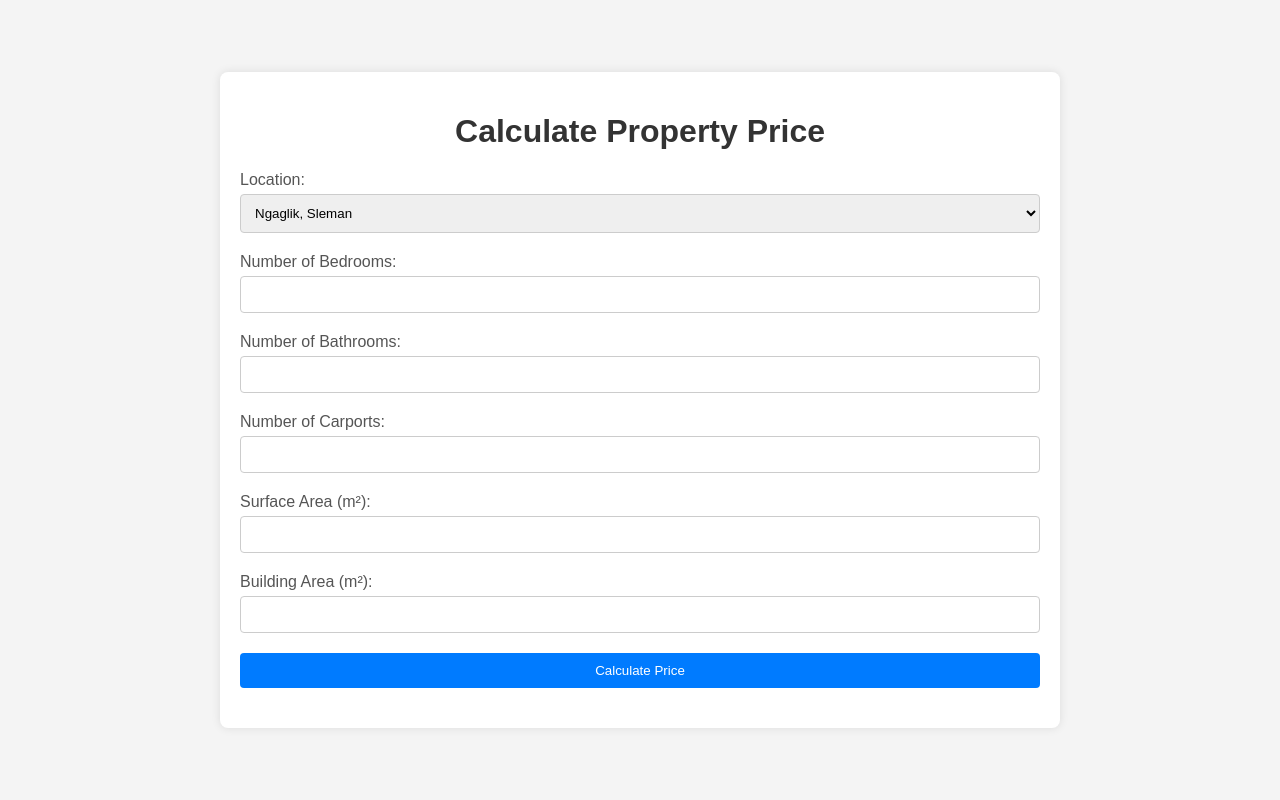
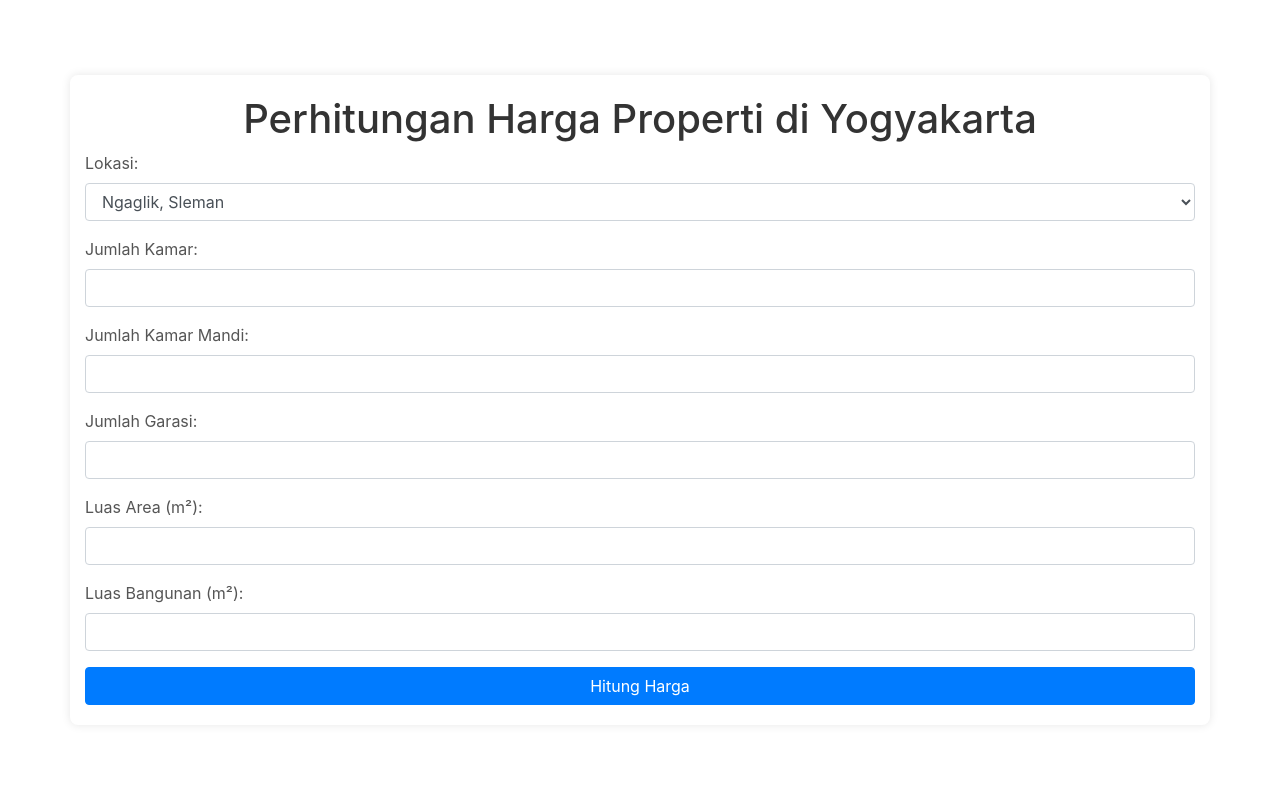
Before and after one commit to MuhammadNurilHuda/Deploy-Yogyakarta-Housing-Price, a Flask app: page / in a window 1280 px wide. Run offline with Flask 3, Linux system fonts and the light colour scheme; parts of the project's set-up code (start-up, migrations or seed data) failed here and were passed over; some libraries are stand-ins or nearby versions.

Commit message:
Modal, bahasa indonesia

```diff
--- a/app.py
+++ b/app.py
@@ -1,8 +1,12 @@
-from flask import Flask, render_template, request, redirect, jsonify
+from flask import Flask, render_template, request, jsonify
 from flask_sqlalchemy import SQLAlchemy
-import Transform, sqlite3, joblib
-import numpy as np
+import Transform, joblib
 import pandas as pd
+import locale
+
+# Set locale to Indonesian for currency formatting
+locale.setlocale(locale.LC_ALL, 'id_ID.UTF-8')
+
 
 app = Flask(__name__)
 model = joblib.load("model.pkl")
@@ -24,47 +28,38 @@
     building_area = db.Column(db.Integer, nullable=False)
     price = db.Column(db.Float, nullable=False)
 
-
-def add_property_to_db(locations, bed, bath, carport, surface_area, building_area, price):
-    conn = sqlite3.connect('instance/yogyakarta-housing-price.db')
-    cursor = conn.cursor()
-    cursor.execute('''INSERT INTO properties (locations, bed, bath, carport, surface_area, building_area, price)
-                      VALUES (?, ?, ?, ?, ?, ?, ?)''',
-                   (locations, bed, bath, carport, surface_area, building_area, price))
-    conn.commit()
-    conn.close()
+def format_currency(value):
+    return locale.currency(value, grouping=True)
 
 # Route for the home page
 @app.route('/', methods=['GET', 'POST'])
 def home():
     locations = [
-    'Ngaglik, Sleman', 'Jombor, Sleman', 'Berbah, Sleman', 'Prambanan, Sleman', 'Moyudan, Sleman',
-    'Depok, Sleman', 'Gamping, Sleman', 'Kaliurang, Yogyakarta', 'Sedayu, Bantul', 'Ngemplak, Sleman',
-    'Piyungan, Bantul', 'Umbulharjo, Yogyakarta', 'Godean, Sleman', 'Mlati, Sleman', 'Condong Catur, Sleman',
-    'Kasihan, Bantul', 'Bantul, Bantul', 'Sleman, Sleman', 'Sewon, Bantul', 'Kalasan, Sleman',
-    'Plered, Bantul', 'Sleman, Yogyakarta', 'Maguwoharjo, Yogyakarta', 'Demangan, Yogyakarta',
-    'Purwomartani, Sleman', 'Minggir, Sleman', 'Gondokusuman, Yogyakarta', 'Kotagede, Yogyakarta',
-    'Turi, Sleman', 'Kaliurang, Sleman', 'Pogung, Yogyakarta', 'Mantrijeron, Yogyakarta', 'Cebongan, Sleman',
-    'Pakualaman, Yogyakarta', 'Bantul, Yogyakarta', 'Sayegan, Sleman', 'Danurejan, Yogyakarta',
-    'Wirobrajan, Yogyakarta', 'Banguntapan, Bantul', 'Seturan, Yogyakarta', 'Pakem, Sleman',
-    'Caturtunggal, Sleman', 'Tegalrejo, Yogyakarta', 'Wonosari, Gunung Kidul', 'Jetis, Bantul',
-    'Pajangan, Bantul', 'Kraton, Yogyakarta', 'Cebongan, Yogyakarta', 'Imogiri, Bantul', 'Sentolo, Kulon Progo',
-    'Playen, Gunung Kidul', 'Tempel, Sleman', 'Kulonprogo, Kulon Progo', 'Mergangsan, Yogyakarta',
-    'Wates, Kulon Progo', 'Gedong Tengen, Yogyakarta', 'Gondomanan, Yogyakarta', 'Jetis, Yogyakarta',
-    'Sidoarum, Sleman', 'Nanggulan, Kulon Progo', 'Pandak, Bantul', 'Bambanglipuro, Bantul',
-    'Imogiri, Yogyakarta', 'Nologaten, Yogyakarta', 'Caturtunggal, Yogyakarta', 'Kulonprogo, Yogyakarta',
-    'Purwomartani, Yogyakarta', 'Sekip, Yogyakarta', 'Karangmojo, Gunung Kidul']
-
-    price = None  # Inisialisasi predicted_price di luar blok if
+        'Ngaglik, Sleman', 'Jombor, Sleman', 'Berbah, Sleman', 'Prambanan, Sleman', 'Moyudan, Sleman',
+        'Depok, Sleman', 'Gamping, Sleman', 'Kaliurang, Yogyakarta', 'Sedayu, Bantul', 'Ngemplak, Sleman',
+        'Piyungan, Bantul', 'Umbulharjo, Yogyakarta', 'Godean, Sleman', 'Mlati, Sleman', 'Condong Catur, Sleman',
+        'Kasihan, Bantul', 'Bantul, Bantul', 'Sleman, Sleman', 'Sewon, Bantul', 'Kalasan, Sleman',
+        'Plered, Bantul', 'Sleman, Yogyakarta', 'Maguwoharjo, Yogyakarta', 'Demangan, Yogyakarta',
+        'Purwomartani, Sleman', 'Minggir, Sleman', 'Gondokusuman, Yogyakarta', 'Kotagede, Yogyakarta',
+        'Turi, Sleman', 'Kaliurang, Sleman', 'Pogung, Yogyakarta', 'Mantrijeron, Yogyakarta', 'Cebongan, Sleman',
+        'Pakualaman, Yogyakarta', 'Bantul, Yogyakarta', 'Sayegan, Sleman', 'Danurejan, Yogyakarta',
+        'Wirobrajan, Yogyakarta', 'Banguntapan, Bantul', 'Seturan, Yogyakarta', 'Pakem, Sleman',
+        'Caturtunggal, Sleman', 'Tegalrejo, Yogyakarta', 'Wonosari, Gunung Kidul', 'Jetis, Bantul',
+        'Pajangan, Bantul', 'Kraton, Yogyakarta', 'Cebongan, Yogyakarta', 'Imogiri, Bantul', 'Sentolo, Kulon Progo',
+        'Playen, Gunung Kidul', 'Tempel, Sleman', 'Kulonprogo, Kulon Progo', 'Mergangsan, Yogyakarta',
+        'Wates, Kulon Progo', 'Gedong Tengen, Yogyakarta', 'Gondomanan, Yogyakarta', 'Jetis, Yogyakarta',
+        'Sidoarum, Sleman', 'Nanggulan, Kulon Progo', 'Pandak, Bantul', 'Bambanglipuro, Bantul',
+        'Imogiri, Yogyakarta', 'Nologaten, Yogyakarta', 'Caturtunggal, Yogyakarta', 'Kulonprogo, Yogyakarta',
+        'Purwomartani, Yogyakarta', 'Sekip, Yogyakarta', 'Karangmojo, Gunung Kidul'
+    ]
 
     if request.method == 'POST':
-        location = str(request.form['listing_location'])
+        location = request.form['listing_location']
         bed = int(request.form['bed'])
         bath = int(request.form['bath'])
         carport = int(request.form['carport'])
         surface_area = int(request.form['surface_area'])
         building_area = int(request.form['building_area'])
-
 
         data = [[location, bed, bath, carport, surface_area, building_area]]
         temp_df = pd.DataFrame(data, columns=['listing-location', 'bed', 'bath', 'carport', 'surface_area', 'building_area'])
@@ -72,14 +67,25 @@
         temp_df = temp_df.reindex(columns=Transform.columns, fill_value=0)
         price = model.predict([temp_df.iloc[0]])
 
-        new_property = Property(location=location, bed=bed, bath=bath, carport=carport, surface_area=surface_area,
-                        building_area=building_area, price=price)
+        new_property = Property(
+            location=location, bed=bed, bath=bath, carport=carport,
+            surface_area=surface_area, building_area=building_area, price=price[0]
+        )
 
         db.session.add(new_property)
         db.session.commit()
 
-    return render_template('index.html', locations=locations, price = price)
+        return jsonify({
+            'location': location,
+            'bed': bed,
+            'bath': bath,
+            'carport': carport,
+            'surface_area': surface_area,
+            'building_area': building_area,
+            'price': format_currency(price[0])
+        })
 
+    return render_template('index.html', locations=locations)
 
 # Route to view all properties
 @app.route('/properties')
@@ -87,6 +93,5 @@
     all_properties = Property.query.all()
     return render_template('properties.html', properties=all_properties)
 
-
 if __name__ == '__main__':
     app.run(debug=True)
--- /dev/null
+++ b/static/scripts.js
@@ -0,0 +1,21 @@
+$(document).ready(function() {
+    $('#propertyForm').on('submit', function(event) {
+        event.preventDefault();
+        $.ajax({
+            type: 'POST',
+            url: '/',
+            data: $(this).serialize(),
+            success: function(response) {
+                $('#modal-location').text(response.location);
+                $('#modal-bed').text(response.bed);
+                $('#modal-bath').text(response.bath);
+                $('#modal-carport').text(response.carport);
+                $('#modal-surface_area').text(response.surface_area);
+                $('#modal-building_area').text(response.building_area);
+                $('#modal-price').text(response.price);
+
+                $('#resultModal').modal('show');
+            }
+        });
+    });
+});
--- a/static/styles.css
+++ b/static/styles.css
@@ -6,7 +6,7 @@
     justify-content: center;
     align-items: center;
     height: 100vh;
-    background-color: #f4f4f4;
+    background-color: #007bff;
 }
 
 .container {
--- a/templates/index.html
+++ b/templates/index.html
@@ -3,41 +3,74 @@
 <head>
     <meta charset="UTF-8">
     <meta name="viewport" content="width=device-width, initial-scale=1.0">
-    <title>Situs Pencarian Rumah</title>
+    <title>Situs Perhitungan Harga Properti</title>
     <link rel="stylesheet" href="{{ url_for('static', filename='styles.css') }}">
+    <link rel="stylesheet" href="https://stackpath.bootstrapcdn.com/bootstrap/4.5.2/css/bootstrap.min.css">
 </head>
 <body>
     <div class="container">
-        <h1>Calculate Property Price</h1>
-        <form method="POST">
-            <label for="listing_location">Location:</label>
-            <select id="listing_location" name="listing_location">
-                {% for location in locations %}
-                <option value="{{ location }}">{{ location }}</option>
-                {% endfor %}
-            </select>
+        <h1>Perhitungan Harga Properti di Yogyakarta</h1>
+        <form id="propertyForm" method="POST">
+            <div class="form-group">
+                <label for="listing_location">Lokasi:</label>
+                <select id="listing_location" name="listing_location" class="form-control">
+                    {% for location in locations %}
+                    <option value="{{ location }}">{{ location }}</option>
+                    {% endfor %}
+                </select>
+            </div>
+            <div class="form-group">
+                <label for="bed">Jumlah Kamar:</label>
+                <input type="number" id="bed" name="bed" class="form-control" required>
+            </div>
+            <div class="form-group">
+                <label for="bath">Jumlah Kamar Mandi:</label>
+                <input type="number" id="bath" name="bath" class="form-control" required>
+            </div>
+            <div class="form-group">
+                <label for="carport">Jumlah Garasi:</label>
+                <input type="number" id="carport" name="carport" class="form-control" required>
+            </div>
+            <div class="form-group">
+                <label for="surface_area">Luas Area (m²):</label>
+                <input type="number" id="surface_area" name="surface_area" class="form-control" required>
+            </div>
+            <div class="form-group">
+                <label for="building_area">Luas Bangunan (m²):</label>
+                <input type="number" id="building_area" name="building_area" class="form-control" required>
+            </div>
+            <button type="submit" class="btn btn-primary">Hitung Harga</button>
+        </form>
+    </div>
 
-            <label for="bed">Number of Bedrooms:</label>
-            <input type="number" id="bed" name="bed" required>
+    <!-- Modal -->
+    <div class="modal fade" id="resultModal" tabindex="-1" role="dialog" aria-labelledby="resultModalLabel" aria-hidden="true">
+        <div class="modal-dialog" role="document">
+            <div class="modal-content">
+                <div class="modal-header">
+                    <h5 class="modal-title" id="resultModalLabel">Hasil Estimasi Harga</h5>
+                    <button type="button" class="close" data-dismiss="modal" aria-label="Close">
+                        <span aria-hidden="true">&times;</span>
+                    </button>
+                </div>
+                <div class="modal-body">
+                    <p><strong>Lokasi:</strong> <span id="modal-location"></span></p>
+                    <p><strong>Jumlah Kamar:</strong> <span id="modal-bed"></span></p>
+                    <p><strong>Jumlah Kamar Mandi:</strong> <span id="modal-bath"></span></p>
+                    <p><strong>Garasi:</strong> <span id="modal-carport"></span></p>
+                    <p><strong>Luas Area (m²):</strong> <span id="modal-surface_area"></span></p>
+                    <p><strong>Luas Bangunan (m²):</strong> <span id="modal-building_area"></span></p>
+                    <p><strong>Harga Prediksi:</strong> <span id="modal-price"></span></p>
+                </div>
+                <div class="modal-footer">
+                    <button type="button" class="btn btn-secondary" data-dismiss="modal">Close</button>
+                </div>
+            </div>
+        </div>
+    </div>
 
-            <label for="bath">Number of Bathrooms:</label>
-            <input type="number" id="bath" name="bath" required>
-
-            <label for="carport">Number of Carports:</label>
-            <input type="number" id="carport" name="carport" required>
-
-            <label for="surface_area">Surface Area (m²):</label>
-            <input type="number" id="surface_area" name="surface_area" required>
-
-            <label for="building_area">Building Area (m²):</label>
-            <input type="number" id="building_area" name="building_area" required>
-
-            <input type="submit" value="Calculate Price">
-        </form>
-
-        {% if price is not none %}
-            <h2>Estimated Price: {{ price }}</h2>
-        {% endif %}
-    </div>
+    <script src="https://code.jquery.com/jquery-3.5.1.min.js"></script>
+    <script src="https://maxcdn.bootstrapcdn.com/bootstrap/4.5.2/js/bootstrap.min.js"></script>
+    <script src="{{ url_for('static', filename='scripts.js') }}"></script>
 </body>
 </html>
```
Also changed, not shown: instance/yogyakarta-housing-price.db.
